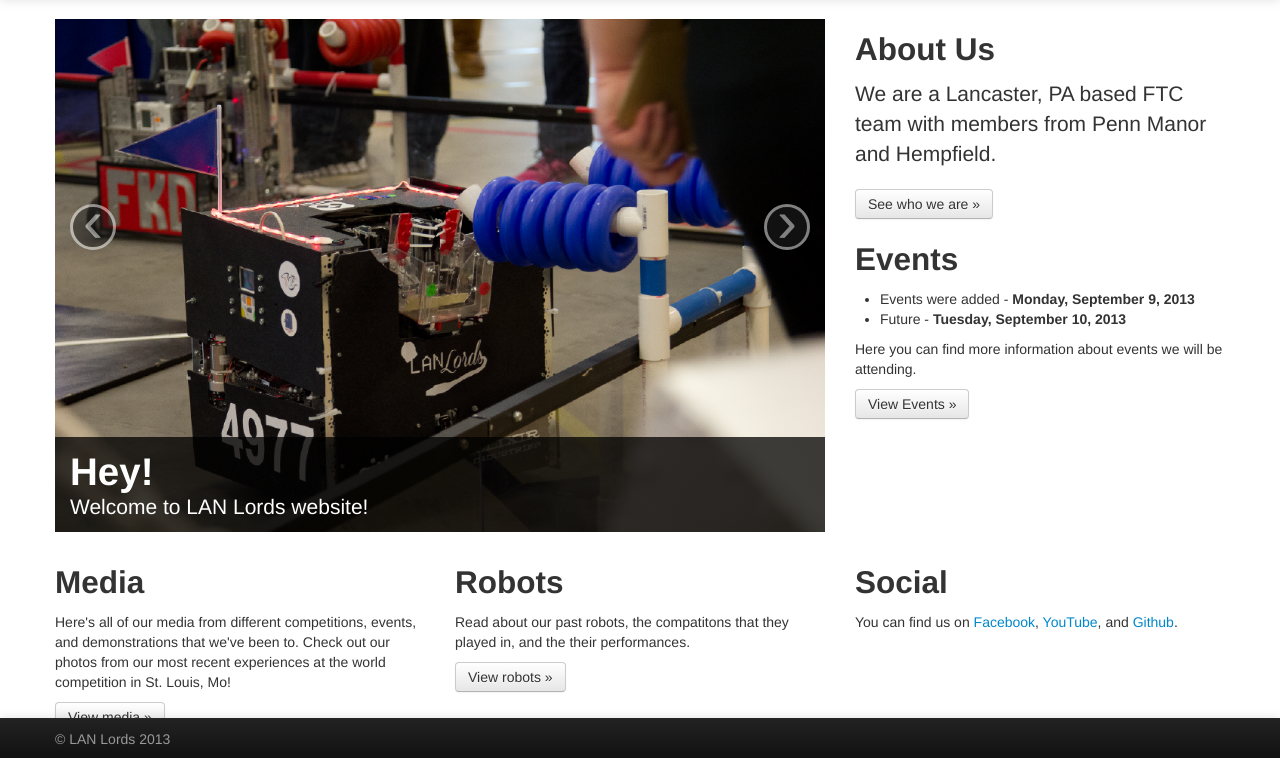
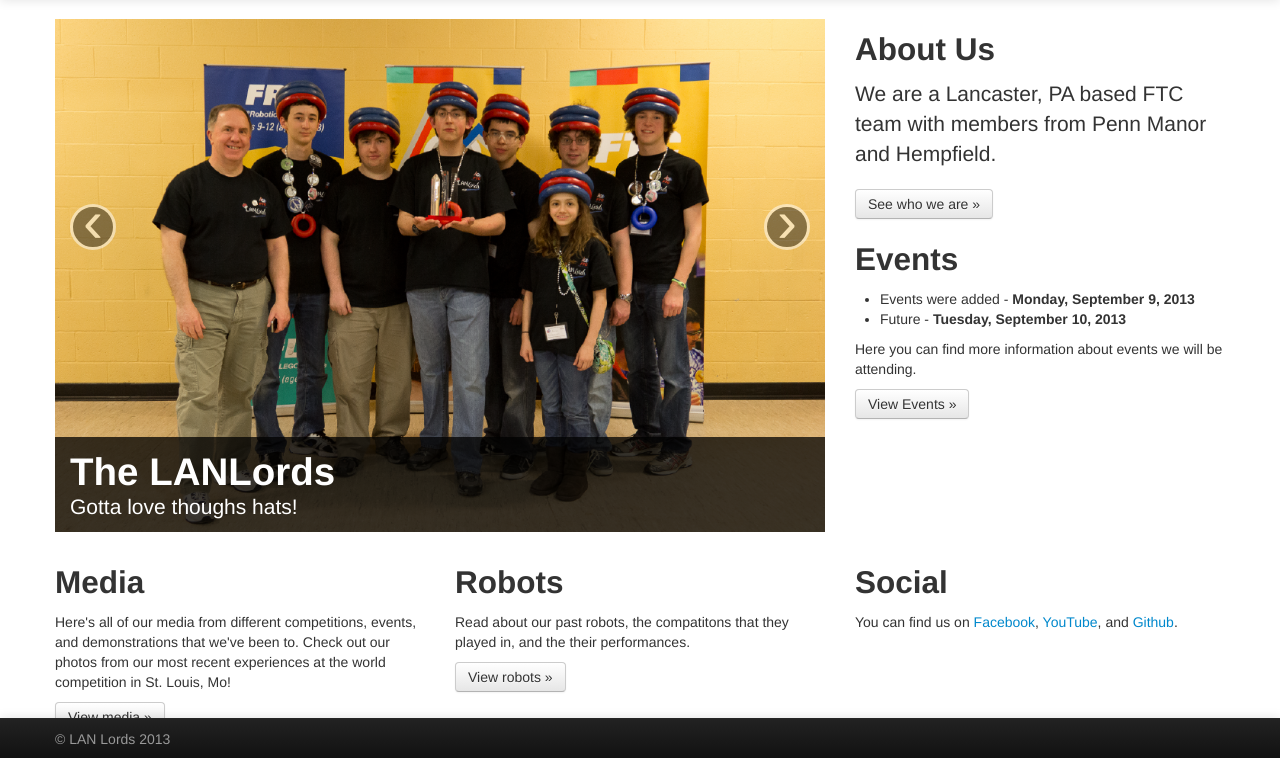
Before and after one commit to FTCTeam4977/Website, a PHP site: page / in a window 1280 px wide. Shown: the part 41-799 px from the top of the page. Run offline with PHP 8.4, Linux system fonts and the light colour scheme; some libraries are stand-ins or nearby versions.

Commit message:
small fixes

```diff
--- a/index.php
+++ b/index.php
@@ -19,7 +19,7 @@ include_once("include.php");
 						<span class="icon-bar"></span>
 						<span class="icon-bar"></span>
 					</a>
-					<a class="brand" href="../index.php">FTC Team 4977</a>
+					<a class="brand" href="index.php">FTC Team 4977</a>
 					<div class="nav-collapse collapse">
 						<ul class="nav">
 							<li class="active">
@@ -47,18 +47,18 @@ include_once("include.php");
 				<div class="span8">
 					<div id="mainCarousel" class="carousel slide" data-interval="5000">
 						<div class="carousel-inner">
-							<div class="item active">
+							<div class="item">
 								<img src="resources/images/slide-01.png" alt="">
 								<div class="carousel-caption">
-									<h1>Hey!</h1>
-									<p class="lead">Welcome to LAN Lords website!</p>
+									<h1>Robots!</h1>
+									<p class="lead">The Black Box in action.</p>
 								</div>
 							</div>
-							<div class="item">
+							<div class="item active">
 								<img src="resources/images/slide-02.png" alt="">
 								<div class="carousel-caption">
 									<h1>The LANLords</h1>
-									<p class="lead"></p>
+									<p class="lead">Gotta love thoughs hats!</p>
 								</div>
 							</div>
 							<div class="item">
--- a/robots.html
+++ b/robots.html
@@ -16,7 +16,7 @@
 						<span class="icon-bar"></span>
 						<span class="icon-bar"></span>
 					</a>
-					<a class="brand" href="../index.php">FTC Team 4977</a>
+					<a class="brand" href="index.php">FTC Team 4977</a>
 					<div class="nav-collapse collapse">
 						<ul class="nav">
 							<li>
```
Also changed, not shown: media.html (+4 -5 lines).
